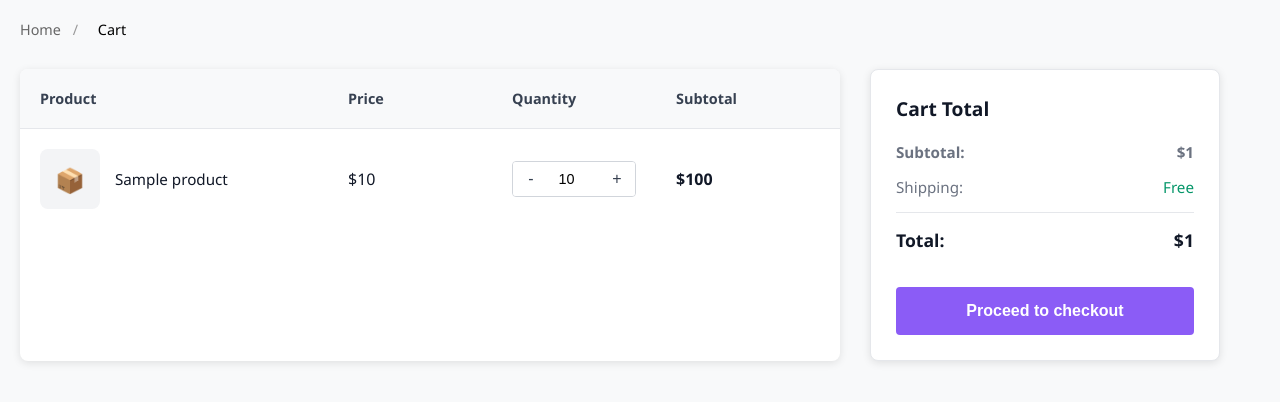
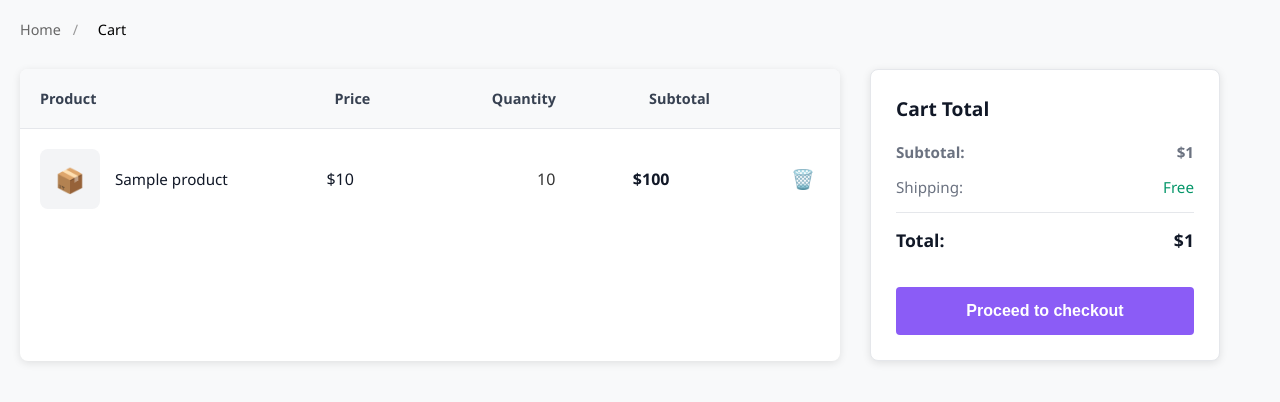
Before and after one commit to VmSoftwareSolution/Refactor_PHP_Backend, a PHP site: the page made by app/views/shoppingCar/show.php in a window 1280 px wide. Shown: the top 402 px of the page. Run offline with PHP 8.4, Linux system fonts and the light colour scheme; the template is opened without the code that fills it: most values are stand-ins (such as "Sample title", 1, 10 or a date in 2020).

Commit message:
fix(shoppinCar): solucion de bug al eliminar producto

```diff
--- a/app/views/shoppingCar/show.php
+++ b/app/views/shoppingCar/show.php
@@ -68,7 +68,7 @@
 
         .cart-header {
             display: grid;
-            grid-template-columns: 2fr 1fr 1fr 1fr;
+            grid-template-columns: 2fr 1fr 1fr 1fr 0.1fr; /* Nueva columna para el ícono */
             gap: 20px;
             padding: 20px;
             background: #f8f9fa;
@@ -80,7 +80,7 @@
 
         .cart-item {
             display: grid;
-            grid-template-columns: 2fr 1fr 1fr 1fr;
+            grid-template-columns: 2fr 1fr 1fr 1fr 0.1fr; /* Nueva columna para el ícono */
             gap: 20px;
             padding: 20px;
             border-bottom: 1px solid #f3f4f6;
@@ -121,49 +121,31 @@
             color: #111827;
         }
 
-        .quantity-control {
-            display: flex;
-            align-items: center;
-            border: 1px solid #d1d5db;
-            border-radius: 4px;
-            overflow: hidden;
-            width: fit-content;
-        }
-
-        .quantity-btn {
-            background: white;
-            border: none;
-            padding: 8px 12px;
-            cursor: pointer;
-            color: #374151;
-            font-size: 1rem;
-            display: flex;
-            align-items: center;
-            justify-content: center;
-            min-width: 36px;
-        }
-
-        .quantity-btn:hover {
-            background: #f9fafb;
-        }
-
-        .quantity-btn:disabled {
-            opacity: 0.5;
-            cursor: not-allowed;
-        }
-
-        .quantity-input {
-            border: none;
+        .quantity-display {
+            font-weight: 500;
             text-align: center;
-            padding: 8px;
-            width: 50px;
-            outline: none;
-            font-size: 0.9rem;
         }
 
         .subtotal {
             font-weight: 600;
             color: #111827;
+        }
+
+        .delete-btn {
+            background: none;
+            border: none;
+            cursor: pointer;
+            font-size: 1.2rem;
+            color: #ef4444;
+            display: flex;
+            align-items: center;
+            justify-content: center;
+            padding: 5px;
+            margin-left: auto; /* Mueve el botón a la derecha */
+        }
+
+        .delete-btn:hover {
+            color: #b91c1c;
         }
 
         .cart-actions {
@@ -340,10 +322,6 @@
             .product-info {
                 justify-content: flex-start;
             }
-
-            .quantity-control {
-                align-self: flex-start;
-            }
         }
     </style>
 </head>
@@ -368,6 +346,7 @@
                         <div>Price</div>
                         <div>Quantity</div>
                         <div>Subtotal</div>
+                        <div></div>
                     </div>
 
                     <?php foreach ($car['products'] as $p): ?>
@@ -381,18 +360,11 @@
 
                             <div class="price">$<?= number_format($p['price'], 0) ?></div>
 
-                            <div class="quantity-control">
-                                <button class="quantity-btn" onclick="decreaseQuantity('<?= htmlspecialchars($p['name'], ENT_QUOTES) ?>')">-</button>
-                                <input type="number"
-                                       class="quantity-input"
-                                       id="quantity-<?= htmlspecialchars($p['name'], ENT_QUOTES) ?>"
-                                       value="<?= (int)$p['quantity'] ?>"
-                                       min="1"
-                                       onchange="validateQuantity('<?= htmlspecialchars($p['name'], ENT_QUOTES) ?>')">
-                                <button class="quantity-btn" onclick="increaseQuantity('<?= htmlspecialchars($p['name'], ENT_QUOTES) ?>')">+</button>
-                            </div>
+                            <div class="quantity-display"><?= (int)$p['quantity'] ?></div>
 
                             <div class="subtotal">$<?= number_format($p['price'] * $p['quantity'], 0) ?></div>
+
+                            <button class="delete-btn" onclick="deleteProductByName('<?= htmlspecialchars($p['name'], ENT_QUOTES) ?>')">🗑️</button>
                         </div>
                     <?php endforeach; ?>
 
@@ -425,26 +397,7 @@
     <script>
         const id_person = localStorage.getItem('id_person');
 
-        function increaseQuantity(name) {
-            const input = document.getElementById(`quantity-${name}`);
-            input.value = parseInt(input.value) + 1;
-        }
-
-        function decreaseQuantity(name) {
-            const input = document.getElementById(`quantity-${name}`);
-            if (parseInt(input.value) > 1) {
-                input.value = parseInt(input.value) - 1;
-            }
-        }
-
-        function validateQuantity(name) {
-            const input = document.getElementById(`quantity-${name}`);
-            if (parseInt(input.value) < 1) {
-                input.value = 1;
-            }
-        }
-
-        async function updateQuantity(name, quantity) {
+        async function updateProductInCart(name, quantity) {
             if (!id_person) {
                 alert("No se encontró el ID de usuario.");
                 return;
@@ -466,7 +419,7 @@
                 if (response.ok) {
                     window.location.reload();
                 } else {
-                    alert(result.message || 'Error al actualizar la cantidad.');
+                    alert(result.message || 'Error al actualizar el carrito.');
                 }
             } catch (error) {
                 console.error(error);
@@ -474,19 +427,10 @@
             }
         }
 
-        async function updateAllQuantities() {
-            const inputs = document.querySelectorAll('.quantity-input');
-
-            for (let input of inputs) {
-                const name = input.id.replace('quantity-', '');
-                const quantity = input.value;
-                await updateQuantity(name, quantity);
+        async function deleteProductByName(name) {
+            if (confirm(`¿Seguro que quieres eliminar "${name}" del carrito?`)) {
+                await updateProductInCart(name, 0);
             }
-        }
-
-        async function deleteProduct(name) {
-            if (!confirm(`¿Seguro que quieres eliminar "${name}" del carrito?`)) return;
-            await updateQuantity(name, 0);
         }
 
         function applyCoupon() {
```
